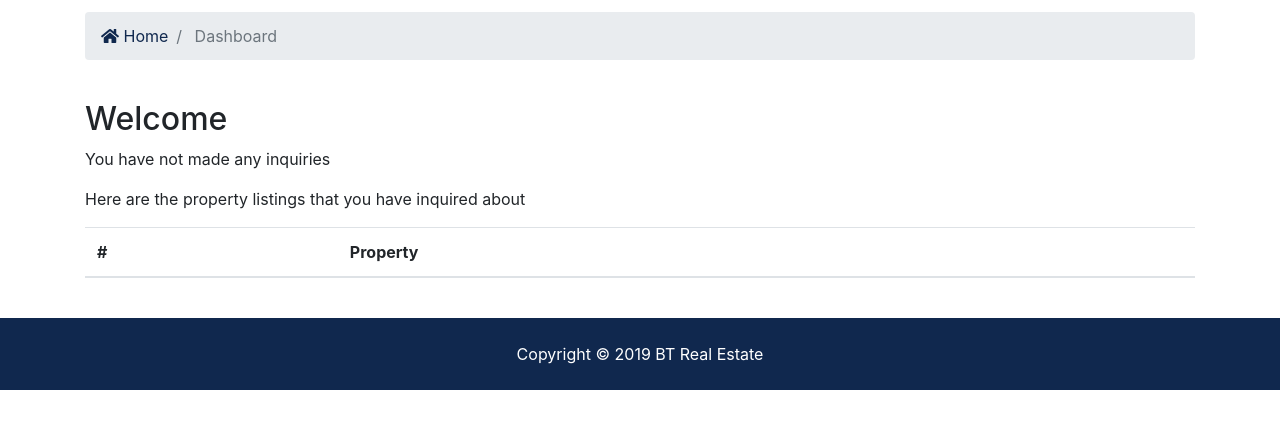
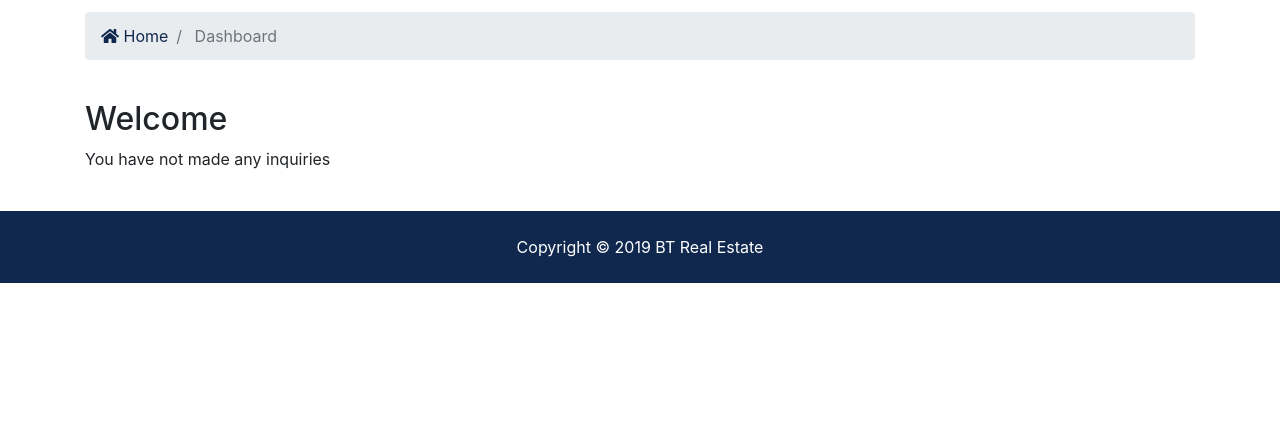
Before and after one commit to jfreesh/btre, a Django app: page /accounts/dashboard in a window 1280 px wide. Shown: the part 349-778 px from the top of the page. Run offline with Django 3.2, Linux system fonts and the light colour scheme; data that the repository does not hold is empty; some libraries are stand-ins or nearby versions.

Commit message:
Fixed duplicate display with dashboard

```diff
--- a/templates/accounts/dashboard.html
+++ b/templates/accounts/dashboard.html
@@ -61,27 +61,6 @@
                 </table>
                 {% else %}
                 <p>You have not made any inquiries</p>
-                <p>Here are the property listings that you have inquired about</p>
-                <table class="table">
-                    <thead>
-                        <tr>
-                            <th scope="col">#</th>
-                            <th scope="col">Property</th>
-                            <th></th>
-                        </tr>
-                    </thead>
-                    <tbody>
-                        {% for contact in contacts %}
-                        <tr>
-                            <td>{{ contact.id }}</td>
-                            <td>{{ contact.listing }}</td>
-                            <td>
-                                <a class="btn btn-light" href="{% url 'listing' contact.listing_id %}">View Listing</a>
-                            </td>
-                        </tr>
-                        {% endfor %}
-                    </tbody>
-                </table>
                 {% endif %}
             </div>
         </div>
```
